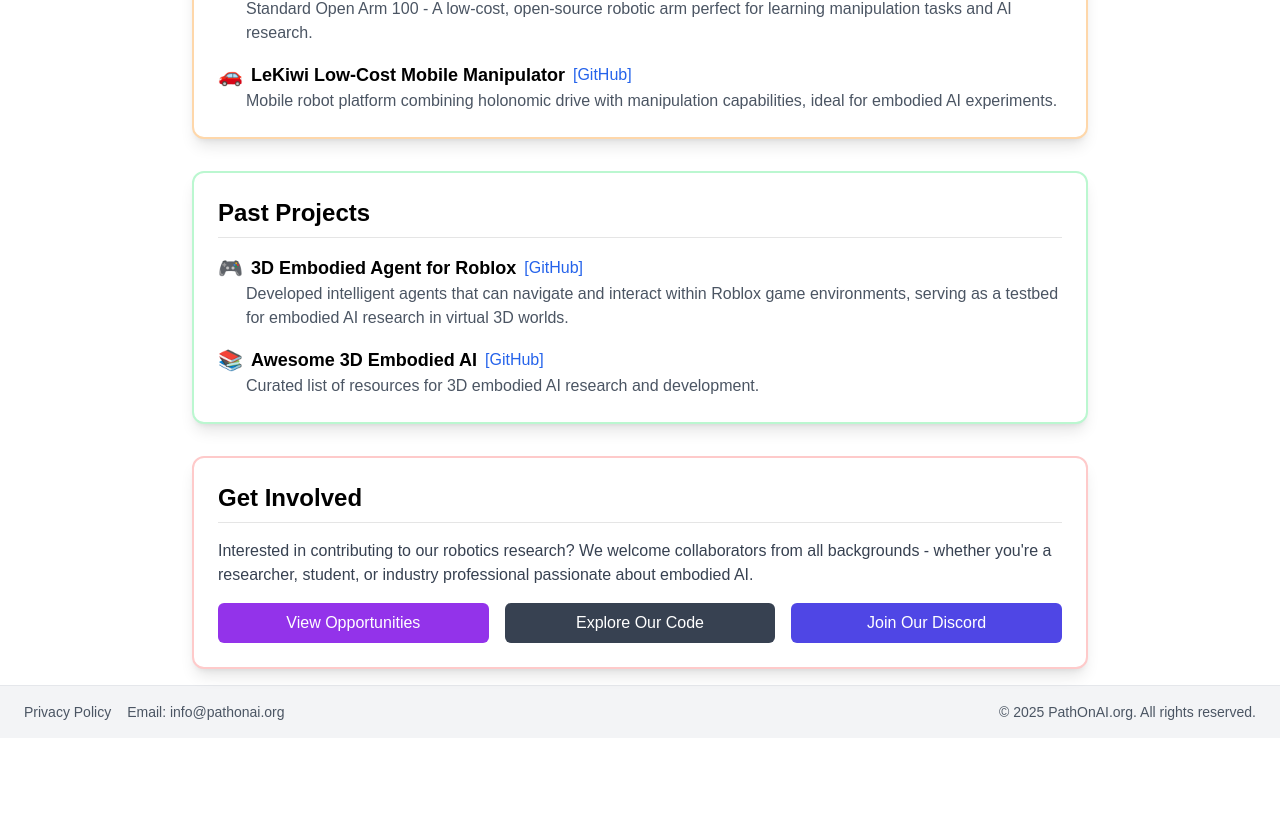
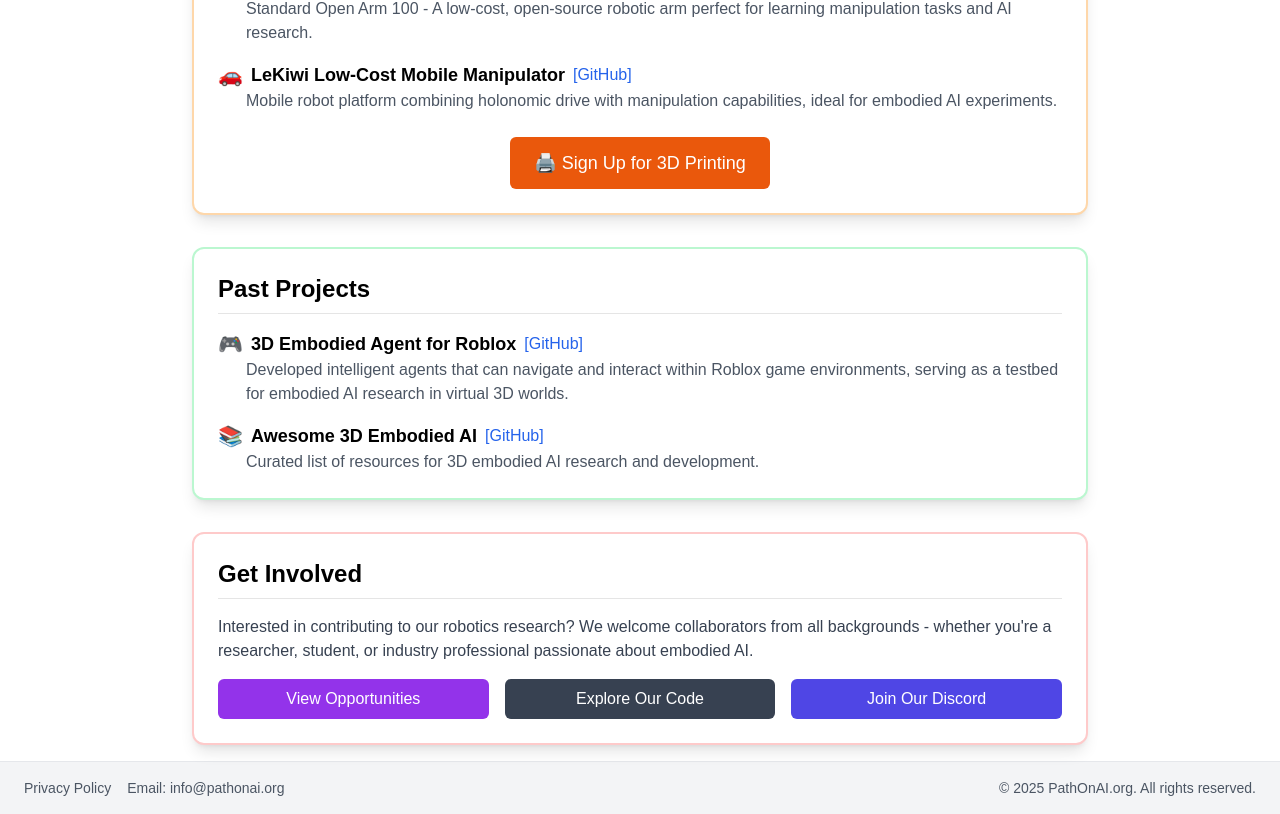
Before and after one commit to PathOnAIOrg/PathOnAI.org, a Next.js app in the folder website-app/: page /robotics in a window 1280 px wide. Shown: the part 851-1665 px from the top of the page. Before the commit the page ends 1589 px from the top, so only its background shows below. Built offline with nearby package versions, Linux system fonts and the light colour scheme; no server answers.

Commit message:
add the link to 3d printing sign up list

```diff
--- a/website-app/pages/robotics/index.tsx
+++ b/website-app/pages/robotics/index.tsx
@@ -113,6 +113,16 @@ const Robotics = () => {
                   </div>
                 </li>
               </ul>
+              <div className="mt-6 text-center">
+                <a
+                  href="https://docs.google.com/forms/d/e/1FAIpQLSdfJsHlU44ozciuyHnlvO6hHdetvFOOkPFW6AbGYKrj3XgQZQ/viewform"
+                  target="_blank"
+                  rel="noopener noreferrer"
+                  className="inline-flex items-center justify-center px-6 py-3 bg-orange-600 text-white rounded-md hover:bg-orange-700 transition-colors text-lg font-medium"
+                >
+                  🖨️ Sign Up for 3D Printing
+                </a>
+              </div>
             </CardContent>
           </Card>
 
```
